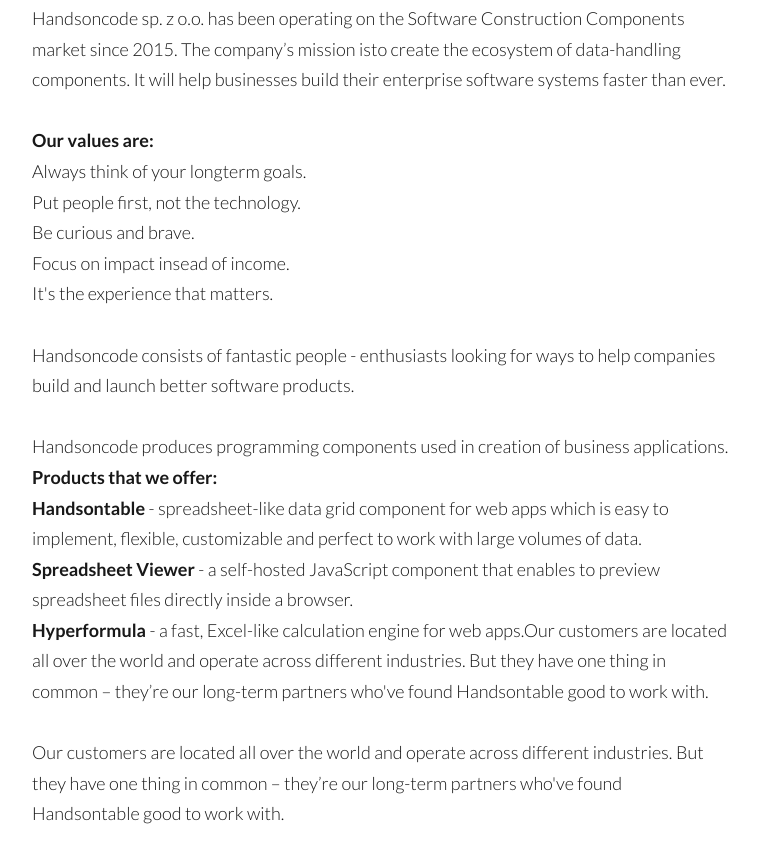
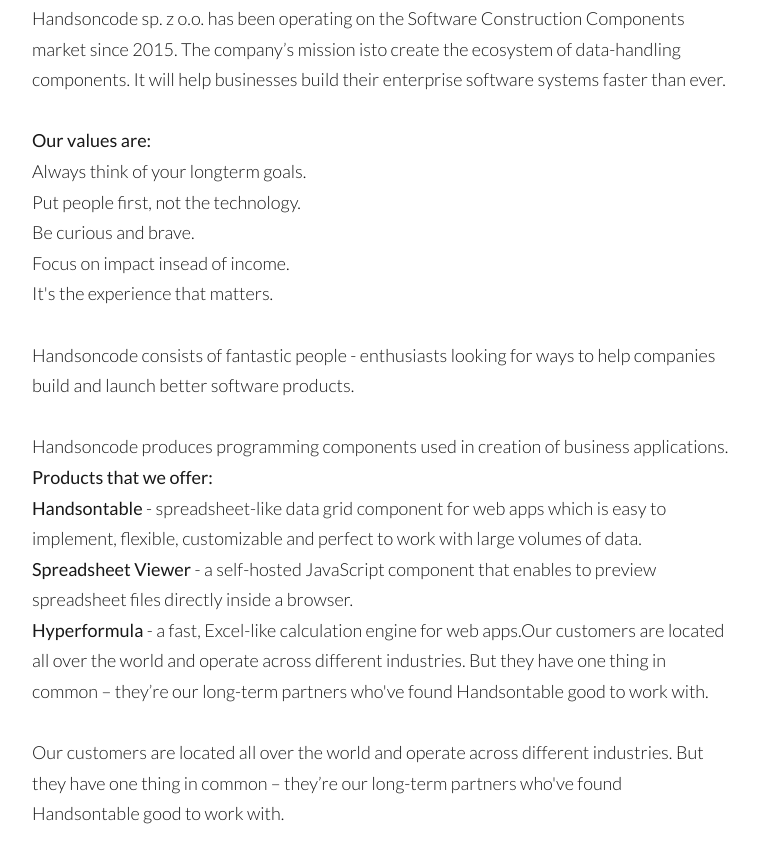
Before and after one commit to Handsoncode/handsoncode.net, a website: page about-us.html in a window 1280 px wide. Shown: the part 857-1720 px from the top of the page, without its empty margins (258-1016 px from the left). Drawn offline with Linux system fonts and the light colour scheme.

Commit message:
refactor: use strong tag

```diff
--- a/about-us.html
+++ b/about-us.html
@@ -57,7 +57,7 @@
 
     <br>
 
-    <p class="bold">Our values are:</p>
+    <p><strong>Our values are:</strong></p>
     <p>Always think of your longterm goals.</p>
     <p>Put people first, not the technology.</p>
     <p>Be curious and brave.</p>
@@ -72,10 +72,10 @@
 
     <p>Handsoncode produces programming components used in creation of business applications. </p>
 
-    <p class="bold">Products that we offer:</p>
-    <p><span class="bold">Handsontable</span> - spreadsheet-like data grid component for web apps which is easy to implement, flexible, customizable and perfect to work with large volumes of data.</p>
-    <p><span class="bold">Spreadsheet Viewer</span> - a self-hosted JavaScript component that enables to preview spreadsheet files directly inside a browser.</p>
-    <p><span class="bold">Hyperformula</span> - a fast, Excel-like calculation engine for web apps.Our customers are located all over the world and operate across different industries. But they have one thing in common – they’re our long-term partners who've found Handsontable good to work with.</p>
+    <p><strong>Products that we offer:</strong></p>
+    <p><strong>Handsontable</strong> - spreadsheet-like data grid component for web apps which is easy to implement, flexible, customizable and perfect to work with large volumes of data.</p>
+    <p><strong>Spreadsheet Viewer</strong> - a self-hosted JavaScript component that enables to preview spreadsheet files directly inside a browser.</p>
+    <p><strong>Hyperformula</strong> - a fast, Excel-like calculation engine for web apps.Our customers are located all over the world and operate across different industries. But they have one thing in common – they’re our long-term partners who've found Handsontable good to work with.</p>
 
     <br>
 
--- a/css/about-us.css
+++ b/css/about-us.css
@@ -15,9 +15,7 @@
     font-size: 18px;
     line-height: 1.7;
 }
+
 .about-us .paragraph ul {
     list-style: square;
 }
-.about-us .bold {
-    font-weight: bold;
-}
```
